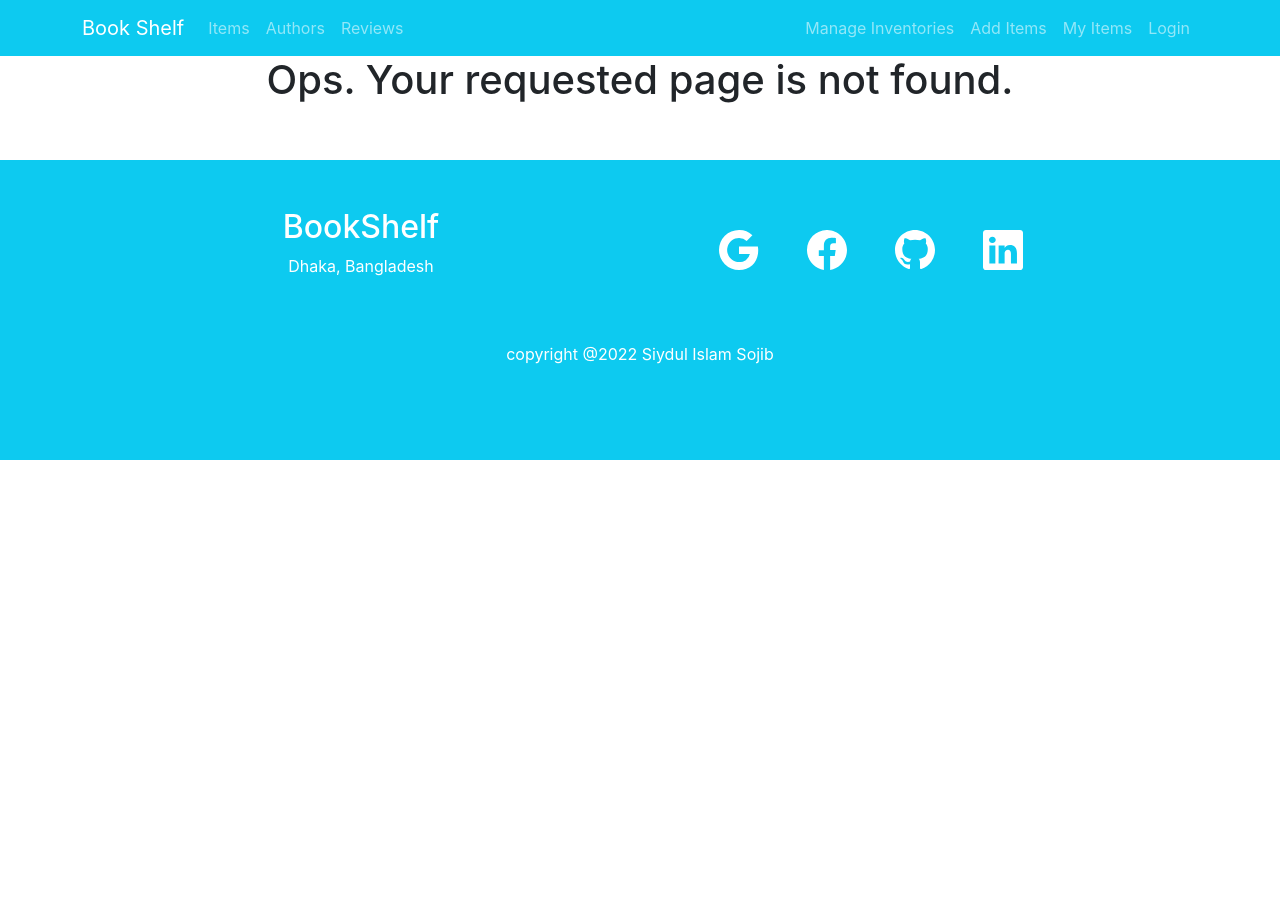
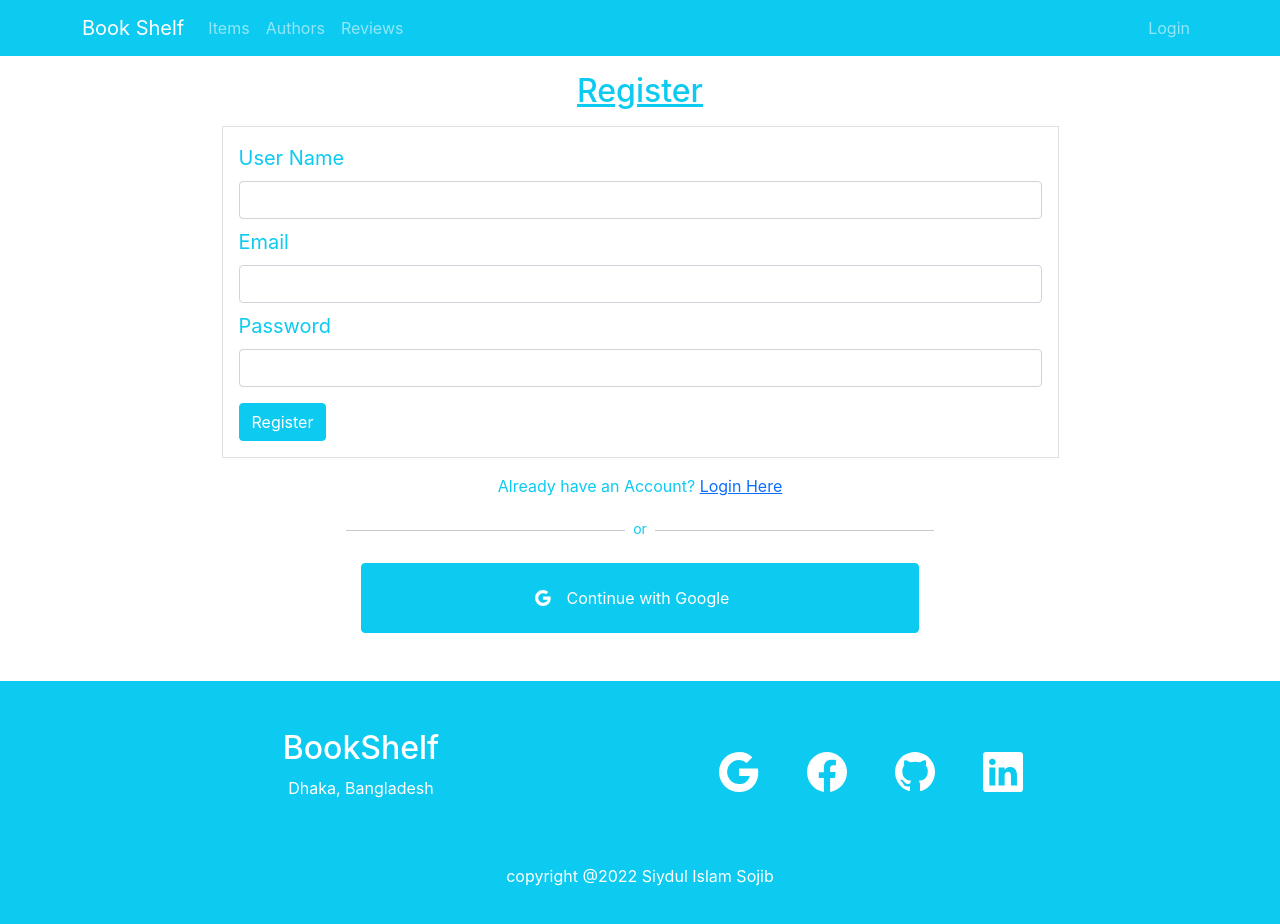
Before and after one commit to Siydulislam/book-shelf-client, a React (Create React App) app: page /signup in a window 1280 px wide. Before the commit this address had no page. Shown: the top 924 px of the page. Before the commit the page ends 800 px from the top, so only its background shows below. Built offline with nearby package versions, Linux system fonts and the light colour scheme; no server answers; the HTML template or start-up script is replaced by a standard one.

Commit message:
authentication

```diff
--- a/package.json
+++ b/package.json
@@ -7,7 +7,7 @@
     "@testing-library/react": "^13.2.0",
     "@testing-library/user-event": "^13.5.0",
     "bootstrap": "^5.1.3",
-    "firebase": "^9.8.0",
+    "firebase": "^9.8.1",
     "install": "^0.13.0",
     "npm": "^8.9.0",
     "react": "^18.1.0",
--- a/src/App.js
+++ b/src/App.js
@@ -11,6 +11,9 @@ import Reviews from './Components/Home/Reviews/Reviews';
 import ManageStocks from './Components/ManageStocks/ManageStocks';
 import ManageInventories from './Components/ManageInventories/ManageInventories';
 import AddItems from './Components/AddItems/AddItems';
+import Login from './Components/Auth/Login/Login';
+import Signup from './Components/Auth/Signup/Signup';
+import RequireAuth from './Components/Auth/RequireAuth/RequireAuth';
 
 function App() {
   return (
@@ -23,8 +26,14 @@ function App() {
         <Route path="/authors" element={<Authors></Authors>}></Route>
         <Route path="/reviews" element={<Reviews></Reviews>}></Route>
         {/* <Route path="/contact" element={<Contact></Contact>}></Route> */}
+        <Route path="/login" element={<Login></Login>}></Route>
+        <Route path="/signup" element={<Signup></Signup>}></Route>
         <Route path="/manage-stocks/:manageStocksId" element={<ManageStocks></ManageStocks>}></Route>
-        <Route path="/manage-inventories" element={<ManageInventories></ManageInventories>}></Route>
+        <Route path="/manage-inventories" element={
+          <RequireAuth>
+            <ManageInventories></ManageInventories>
+          </RequireAuth>
+        }></Route>
         <Route path="/add-items" element={<AddItems></AddItems>}></Route>
         <Route path="*" element={<PageNotFound></PageNotFound>}></Route>
       </Routes>
--- a/src/Components/Auth/Login/Login.js
+++ b/src/Components/Auth/Login/Login.js
@@ -1,9 +1,53 @@
 import React from 'react';
+import { Form } from 'react-bootstrap';
+import GoogleLogin from '../SocialLogin/GoogleLogin';
+import Loading from '../../Shared/Loading/Loading';
+import { Link, useLocation, useNavigate } from 'react-router-dom';
+import { useSignInWithEmailAndPassword } from 'react-firebase-hooks/auth';
+import auth from '../firebase.init';
 
 const Login = () => {
+    const [signInWithEmailAndPassword, user, loading, error,
+    ] = useSignInWithEmailAndPassword(auth);
+    const navigate = useNavigate();
+    const location = useLocation();
+
+    let from = location.state?.from?.pathname || "/";
+
+    if (loading) {
+        return <Loading></Loading>
+    }
+    if (user) {
+        navigate(from, { replace: true });
+    }
+
+    const handleLogin = async event => {
+        event.preventDefault();
+        const email = event.target.email.value;
+        const password = event.target.password.value;
+        await signInWithEmailAndPassword(email, password);
+    }
+
     return (
-        <div>
-            Login
+        <div className="container">
+            <h2 className="text-center text-info text-decoration-underline mt-3">Login</h2>
+            <Form onSubmit={handleLogin} className="w-75 mx-auto border p-3 mt-3">
+                <Form.Group className="mb-2">
+                    <Form.Label className="text-info fs-5">Email</Form.Label>
+                    <Form.Control name="email" type="email" required />
+                </Form.Group>
+                <Form.Group className="mb-2">
+                    <Form.Label className="text-info fs-5">Password</Form.Label>
+                    <Form.Control name="password" type="password" required />
+                </Form.Group>
+                {error && <p className="text-danger">{error.message}</p>}
+                <button className="btn btn-info text-white mt-2">Login</button>
+            </Form>
+            <p className="text-center text-info mt-3">Don't have an Account? <Link to="/signup" >Register Here</Link></p>
+            <div className="d-flex justify-content-center mb-3">
+                <hr className="w-25 mx-2" /> <small className="text-info mt-1">or</small> <hr className="w-25 mx-2" />
+            </div>
+            <GoogleLogin></GoogleLogin>
         </div>
     );
 };
--- a/src/Components/Auth/RequireAuth/RequireAuth.js
+++ b/src/Components/Auth/RequireAuth/RequireAuth.js
@@ -1,11 +1,21 @@
 import React from 'react';
+import { useAuthState } from 'react-firebase-hooks/auth';
+import { Navigate, useLocation } from 'react-router-dom';
+import Loading from '../../Shared/Loading/Loading';
+import auth from '../firebase.init';
 
-const RequireAuth = () => {
-    return (
-        <div>
-            Require Auth
-        </div>
-    );
+const RequireAuth = ({ children }) => {
+    const location = useLocation();
+    const [user, loading] = useAuthState(auth);
+
+    if (loading) {
+        return <Loading></Loading>
+    }
+
+    if (!user) {
+        return <Navigate to={"/login"} state={{ from: location }} replace />
+    }
+    return children;
 };
 
 export default RequireAuth;
--- a/src/Components/Auth/Signup/Signup.js
+++ b/src/Components/Auth/Signup/Signup.js
@@ -1,9 +1,57 @@
 import React from 'react';
+import { Form } from 'react-bootstrap';
+import { useCreateUserWithEmailAndPassword } from 'react-firebase-hooks/auth';
+import { Link, useLocation, useNavigate } from 'react-router-dom';
+import Loading from '../../Shared/Loading/Loading';
+import auth from '../firebase.init';
+import GoogleLogin from '../SocialLogin/GoogleLogin';
 
 const Signup = () => {
+    const [createUserWithEmailAndPassword, user, loading, error] = useCreateUserWithEmailAndPassword(auth);
+
+    const navigate = useNavigate();
+    const location = useLocation();
+    let from = location?.state?.from?.pathname || "/";
+
+    if (user) {
+        return navigate(from, { replace: true });
+    }
+    if (loading) {
+        return <Loading></Loading>
+    }
+
+    const handleRegister = async event => {
+        event.preventDefault();
+        // const name = event.target.name.value;
+        const email = event.target.email.value;
+        const password = event.target.password.value;
+        await createUserWithEmailAndPassword(email, password);
+    }
+
     return (
-        <div>
-            Signup
+        <div className="container">
+            <h2 className="text-center text-info text-decoration-underline mt-3">Register</h2>
+            <Form onSubmit={handleRegister} className="w-75 mx-auto border p-3 mt-3">
+                <Form.Group className="mb-2">
+                    <Form.Label className="text-info fs-5">User Name</Form.Label>
+                    <Form.Control name="name" type="name" required />
+                </Form.Group>
+                <Form.Group className="mb-2">
+                    <Form.Label className="text-info fs-5">Email</Form.Label>
+                    <Form.Control name="email" type="email" required />
+                </Form.Group>
+                <Form.Group className="mb-2">
+                    <Form.Label className="text-info fs-5">Password</Form.Label>
+                    <Form.Control name="password" type="password" required />
+                </Form.Group>
+                {error && <p className="text-danger">{error.message}</p>}
+                <button className="btn btn-info text-white mt-2">Register</button>
+            </Form>
+            <p className="text-center text-info mt-3">Already have an Account? <Link to="/login" >Login Here</Link></p>
+            <div className="d-flex justify-content-center mb-3">
+                <hr className="w-25 mx-2" /> <small className="text-info mt-1">or</small> <hr className="w-25 mx-2" />
+            </div>
+            <GoogleLogin></GoogleLogin>
         </div>
     );
 };
--- /dev/null
+++ b/src/Components/Auth/SocialLogin/GoogleLogin.js
@@ -0,0 +1,34 @@
+import React from 'react';
+import { BsGoogle } from 'react-icons/bs';
+import auth from '../firebase.init';
+import { useSignInWithGoogle } from 'react-firebase-hooks/auth';
+import { useLocation, useNavigate } from 'react-router-dom';
+import Loading from '../../Shared/Loading/Loading';
+
+const GoogleLogin = () => {
+    const [signInWithGoogle, user, loading, error] = useSignInWithGoogle(auth);
+
+    const navigate = useNavigate();
+    const location = useLocation();
+    let from = location?.state?.from?.pathname || "/";
+
+    if (loading) {
+        return <Loading></Loading>
+    }
+
+    if (user) {
+        return navigate(from, { replace: true });
+    }
+
+    return (
+        <div>
+            {error && <p className="text-danger">{error.message}</p>}
+            <button onClick={() => signInWithGoogle()} className="btn btn-info w-50 mx-auto d-flex justify-content-center align-items-center">
+                <BsGoogle className="text-white"></BsGoogle>
+                <p className="mt-3 mx-3 text-white"> Continue with Google </p>
+            </button>
+        </div>
+    );
+};
+
+export default GoogleLogin;
--- /dev/null
+++ b/src/Components/Auth/firebase.init.js
@@ -0,0 +1,20 @@
+// Import the functions you need from the SDKs you need
+import { initializeApp } from "firebase/app";
+import { getAuth } from "firebase/auth";
+// TODO: Add SDKs for Firebase products that you want to use
+// https://firebase.google.com/docs/web/setup#available-libraries
+
+// Your web app's Firebase configuration
+const firebaseConfig = {
+    apiKey: process.env.REACT_APP_apiKey,
+    authDomain: process.env.REACT_APP_authDomain,
+    projectId: process.env.REACT_APP_projectId,
+    storageBucket: process.env.REACT_APP_storageBucket,
+    messagingSenderId: process.env.REACT_APP_messagingSenderId,
+    appId: process.env.REACT_APP_appId
+};
+
+// Initialize Firebase
+const app = initializeApp(firebaseConfig);
+const auth = getAuth(app);
+export default auth;
--- a/src/Components/ManageStocks/ManageStocks.js
+++ b/src/Components/ManageStocks/ManageStocks.js
@@ -58,7 +58,7 @@ const ManageStocks = () => {
         const supplier = manageStocks.supplier;
         const price = manageStocks.price;
         const quantity = JSON.parse(manageStocks?.quantity) !== 0 ? JSON.parse(manageStocks?.quantity) - 1 : JSON.parse(manageStocks?.quantity);
-        const sold = quantity >= 0 ? (manageStocks?.sold ? manageStocks?.sold + 1 : 0 + 1) : manageStocks?.sold;
+        const sold = quantity >= 0 ? (JSON.parse(manageStocks?.sold) ? JSON.parse(manageStocks?.sold) + 1 : 0 + 1) : JSON.parse(manageStocks?.sold);
 
         const updateManageStocks = { name, author, image, description, supplier, price, quantity, sold };
         setManageStocks(updateManageStocks);
--- a/src/Components/Shared/Header/Header.js
+++ b/src/Components/Shared/Header/Header.js
@@ -1,8 +1,12 @@
+import { signOut } from 'firebase/auth';
 import React from 'react';
 import { Container, Nav, Navbar } from 'react-bootstrap';
+import { useAuthState } from 'react-firebase-hooks/auth';
 import { Link } from 'react-router-dom';
+import auth from '../../Auth/firebase.init';
 
 const Header = () => {
+    const [user] = useAuthState(auth);
     return (
         <Navbar collapseOnSelect expand="lg" bg="info" sticky="top" variant="dark">
             <Container>
@@ -16,18 +20,24 @@ const Header = () => {
                         {/* <Nav.Link as={Link} eventKey={2} to="/contact">Contact</Nav.Link> */}
                     </Nav>
                     <Nav>
-                        <Nav.Link as={Link} eventKey={2} to="/manage-inventories">
+                        {user && <Nav.Link as={Link} eventKey={2} to="/manage-inventories">
                             Manage Inventories
-                        </Nav.Link>
-                        <Nav.Link as={Link} eventKey={2} to="/add-items">
+                        </Nav.Link>}
+                        {user && <Nav.Link as={Link} eventKey={2} to="/add-items">
                             Add Items
-                        </Nav.Link>
-                        <Nav.Link as={Link} eventKey={2} to="/my-items">
+                        </Nav.Link>}
+                        {user && <Nav.Link as={Link} eventKey={2} to="/my-items">
                             My Items
-                        </Nav.Link>
-                        <Nav.Link as={Link} eventKey={2} to="/login">
-                            Login
-                        </Nav.Link>
+                        </Nav.Link>}
+                        {user ?
+                            <Nav.Link onClick={() => signOut(auth)} eventKey={2}>
+                                Logout
+                            </Nav.Link>
+                            :
+                            <Nav.Link as={Link} eventKey={2} to="/login">
+                                Login
+                            </Nav.Link>
+                        }
                     </Nav>
                 </Navbar.Collapse>
             </Container>
--- a/src/Components/Shared/Loading/Loading.js
+++ b/src/Components/Shared/Loading/Loading.js
@@ -1,9 +1,10 @@
 import React from 'react';
+import { Spinner } from 'react-bootstrap';
 
 const Loading = () => {
     return (
-        <div>
-            Loading
+        <div className="d-flex justify-content-center align-items-center" style={{ height: '100vh' }}>
+            <Spinner animation="grow" variant="info" />
         </div>
     );
 };
```
Also changed, not shown: 1 other file (tests, documents, lock files or other folders).
